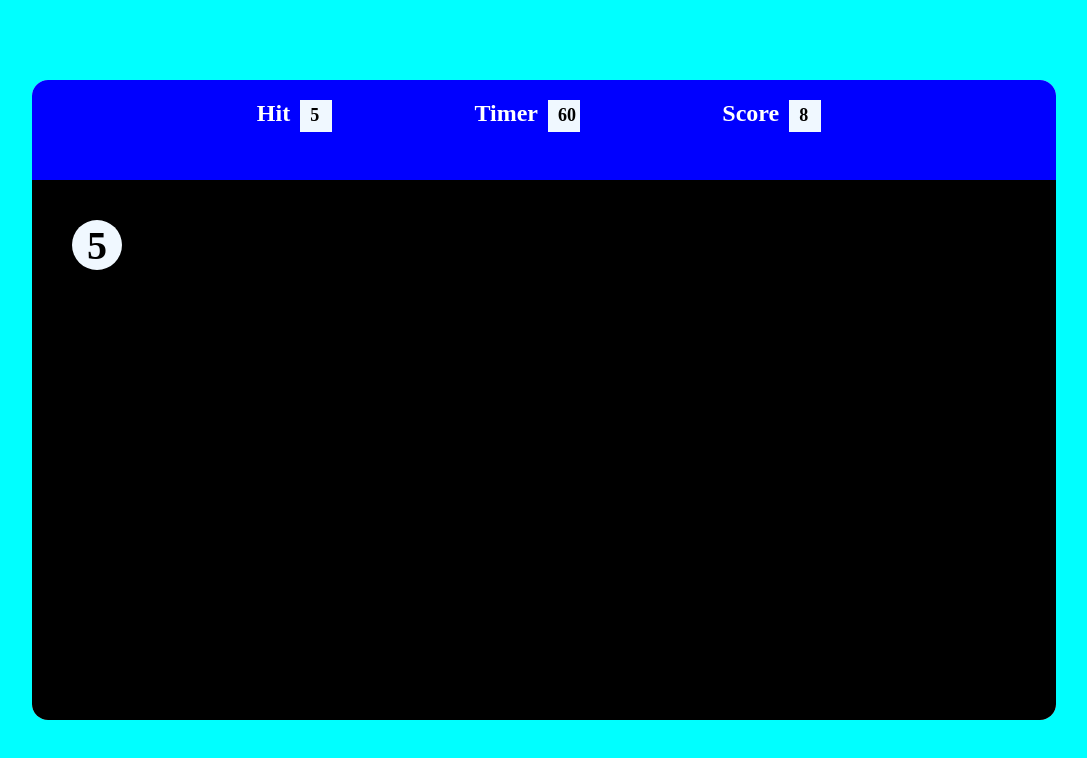
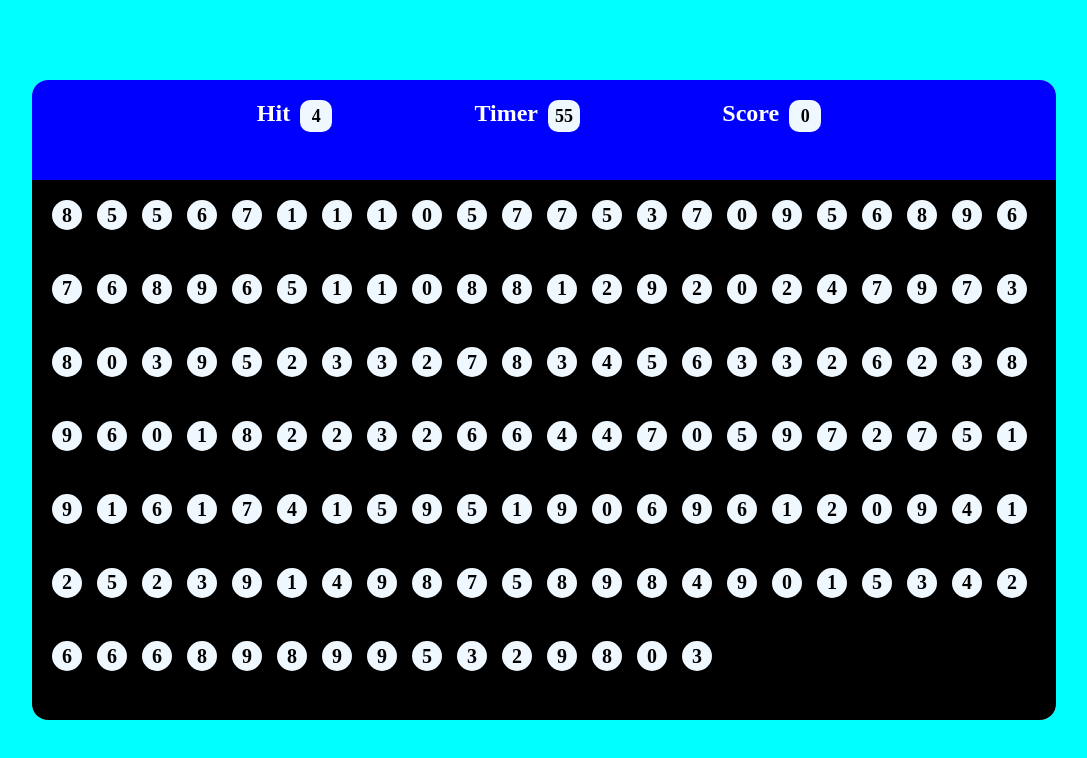
Before and after one commit to Shubhammete/Data-Analyst-Bootcamp, a plain HTML site: page JavaScript/Bubble Game/index.html in a window 1280 px wide. Shown: the whole page, without its empty margins (96-1183 px from the left). Drawn offline with Linux system fonts and the light colour scheme.

Commit message:
Added JS logic for Bubble Game

```diff
--- a/JavaScript/Bubble Game/index.html
+++ b/JavaScript/Bubble Game/index.html
@@ -12,19 +12,19 @@
             <div class="paneltop">
                 <div class="elem">
                     <h2>Hit</h2>
-                    <div class="box">5</div>
+                    <div class="hit box">5</div>
                 </div>
                 <div class="elem">
                     <h2>Timer</h2>
-                    <div class="box">60</div>
+                    <div class="timer box">60</div>
                 </div>
                 <div class="elem">
                     <h2>Score</h2>
-                    <div class="box">8</div>
+                    <div class="score box">0</div>
                 </div>
             </div>
             <div class="panelbottom">
-                <div class="bubble">5</div>
+
             </div>
         </div>
     </div>
--- a/JavaScript/Bubble Game/script.js
+++ b/JavaScript/Bubble Game/script.js
@@ -0,0 +1,49 @@
+let time = 60
+let score = 0
+let hit = 0
+let createBubbles = ()=>{
+let bubbles = ``
+for(let i = 1;i<=147;i++){
+    let randomNo = Math.floor(Math.random()*10)
+    bubbles +=`<div class="bubble">${randomNo}</div>`
+}
+document.querySelector('.panelbottom').innerHTML= bubbles
+}
+
+let timer = ()=>{
+
+    let timefxn = setInterval(()=>{
+        if(time>0){
+        time--
+        document.querySelector('.timer').innerHTML = time
+        }else{
+            clearInterval(timefxn)
+            document.querySelector('.panelbottom').innerHTML = ""
+        }
+    },1000)
+
+}
+
+let setHit = ()=>{
+    hit = Math.floor(Math.random()*10)
+    document.querySelector('.hit').innerHTML=hit
+}
+
+let increaseScore = ()=>{
+    score += 10
+    document.querySelector('.score').textContent = score
+}
+
+
+    document.querySelector('.panelbottom').addEventListener('click',(e)=>{
+        let no = Number(e.target.textContent)
+        if(hit == no){
+            increaseScore()
+            setHit()
+            createBubbles()
+        }
+    })
+
+setHit()
+timer()
+createBubbles()
--- a/JavaScript/Bubble Game/style.css
+++ b/JavaScript/Bubble Game/style.css
@@ -43,14 +43,18 @@ html,body{
 }
 
 .box{
+    display: flex;
+    align-items: center;
+    justify-content: center;
     font-weight: 700;
     font-size: large;
     height: 2rem;
     width: 2rem;
     color: black;
-     padding: 5px  10px;
+     /* padding: 5px  10px; */
     margin: 0 10px;
     background-color: aliceblue;
+    border-radius: 10px;
 }
 
 .panelbottom{
@@ -58,6 +62,9 @@ html,body{
     width: 100%;
     background-color: black;
     padding: 20px;
+    display: flex;
+    flex-wrap: wrap;
+    gap: 15px;
 }
 
 .bubble{
@@ -65,10 +72,16 @@ html,body{
     align-items: center;
     justify-content: center;
     background-color: aliceblue;
-    height: 50px;
-    width: 50px;
+    height: 30px;
+    width: 30px;
     border-radius: 50%;
-    margin:  20px;
-    font-size: 40px;
+    /* margin:  20px; */
+    font-size: 20px;
     font-weight: 700;
 }
+
+.bubble:hover{
+    background-color: blue;
+    color: white;
+    cursor: pointer;
+}
```
